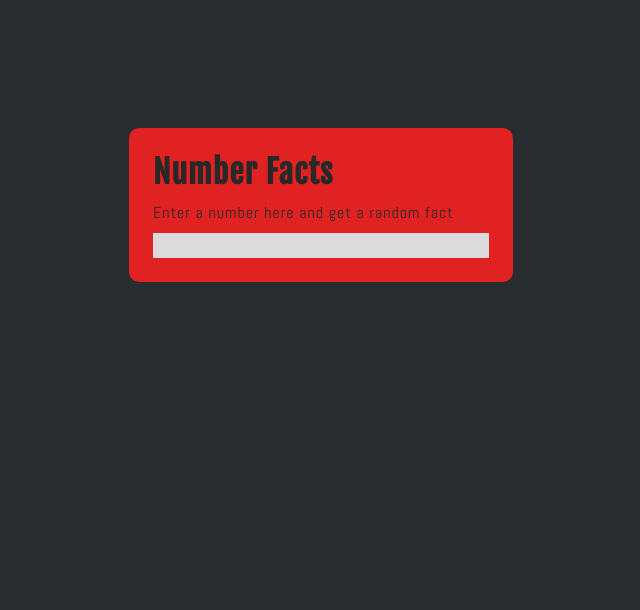
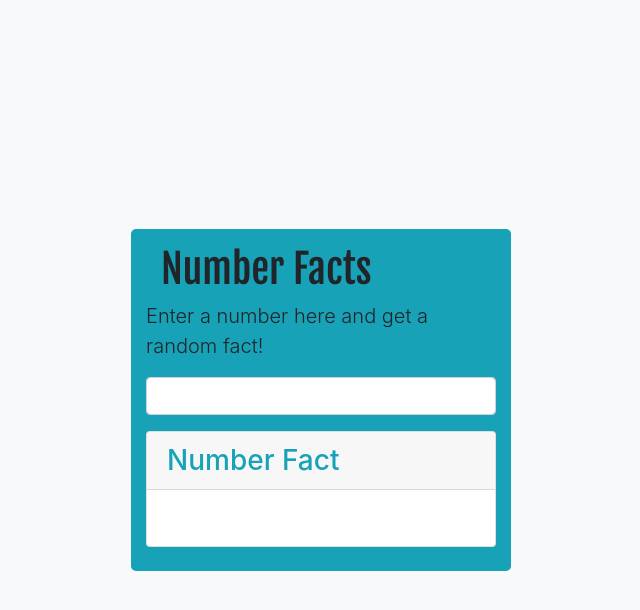
Before and after one commit to thamizh27/Number-facts-App, a plain HTML site: page index.html in a window 1280 px wide. Shown: the whole page, without its empty margins (319-959 px from the left). Drawn offline with nearby package versions, Linux system fonts and the light colour scheme.

Commit message:
adding bootstrap

```diff
--- a/index.html
+++ b/index.html
@@ -2,21 +2,45 @@
 <html lang="en">
 <head>
     <meta charset="UTF-8">
-    <meta name="viewport" content="width=, initial-scale=1.0">
+    <meta name="viewport" content="width=device-width, initial-scale=1.0">
     <title>Number Facts Application</title>
-    <link rel="stylesheet" href="./style.css">
+    <link rel="stylesheet" href="https://maxcdn.bootstrapcdn.com/bootstrap/4.0.0/css/bootstrap.min.css" integrity="sha384-Gn5384xqQ1aoWXA+058RXPxPg6fy4IWvTNh0E263XmFcJlSAwiGgFAW/dAiS6JXm" crossorigin="anonymous">
     <link href="https://fonts.googleapis.com/css2?family=Fjalla+One&display=swap" rel="stylesheet">
-    <link href="https://fonts.googleapis.com/css2?family=Abel&display=swap" rel="stylesheet">
+    <link rel="shortcut icon" href="./img/one.jpg" type="image/x-icon">
+
+    <style>
+        .row {
+            height: 100vh;
+        }
+
+        .col-8 {
+            border-radius: 5px;
+        }
+
+        .num {
+            font-family: 'Fjalla One', sans-serif;
+        }
+
+    </style>
+
 </head>
-<body>
+<body class="bg-light">
 
     <div class="container">
-        <h1>Number Facts</h1>
-        <p>Enter a number here and get a random fact</p>
-        <input type="number" id="input" size="100">
-        <div class="card" id="card">
-            <h3>Number Fact</h3>
-            <p id="output"></p>
+        <div class="row justify-content-center align-items-center">
+            <div class=" col-8 col-lg-4 col-xl-4 col-md-6 bg-info">
+                <div class="container">
+                    <h1 class="num mt-3" >Number Facts</h1>
+                </div>
+                <p class="lead">Enter a number here and get a random fact!</p>
+                <div class="form-group">
+                    <input class="form-control" type="number" id="input" size="100">
+                </div>
+                <div class="card mb-4" id="card">
+                    <h3 id="fact-header" class="card-header text-info">Number Fact</h3>
+                    <p class="card-body" id="output"></p>
+                </div>
+            </div>
         </div>
     </div>
 
--- a/style.css
+++ /dev/null
@@ -1,46 +0,0 @@
-* {
-    margin: 0%;
-    padding: 0%;
-    box-sizing: border-box;
-}
-body {
-    background-color: #292c2f;
-    font-family: 'Abel', sans-serif;
-    letter-spacing: 1px;
-}
-
-.container {
-    width: 30%;
-    margin: auto;
-    margin-top: 10%;
-    background-color: #e02222;
-    color: #282828;
-    padding: 1.5rem;
-    border-radius: 10px;
-}
-
-.container h1 {
-    font-family: 'Fjalla One', sans-serif;
-}
-input {
-    width: 100%;
-    padding: 5px;
-    background-color: #dbdbdb;
-    border: none;
-}
-
-.container h2, p, input, div {
-    margin-top: 10px;
-}
-
-.card {
-    margin-left: 15px;
-    margin-top: 15px;
-    display: none;
-}
-
-#output {
-    display: flex;
-    word-spacing: 2px;
-    font-weight: 500;
-}
```
